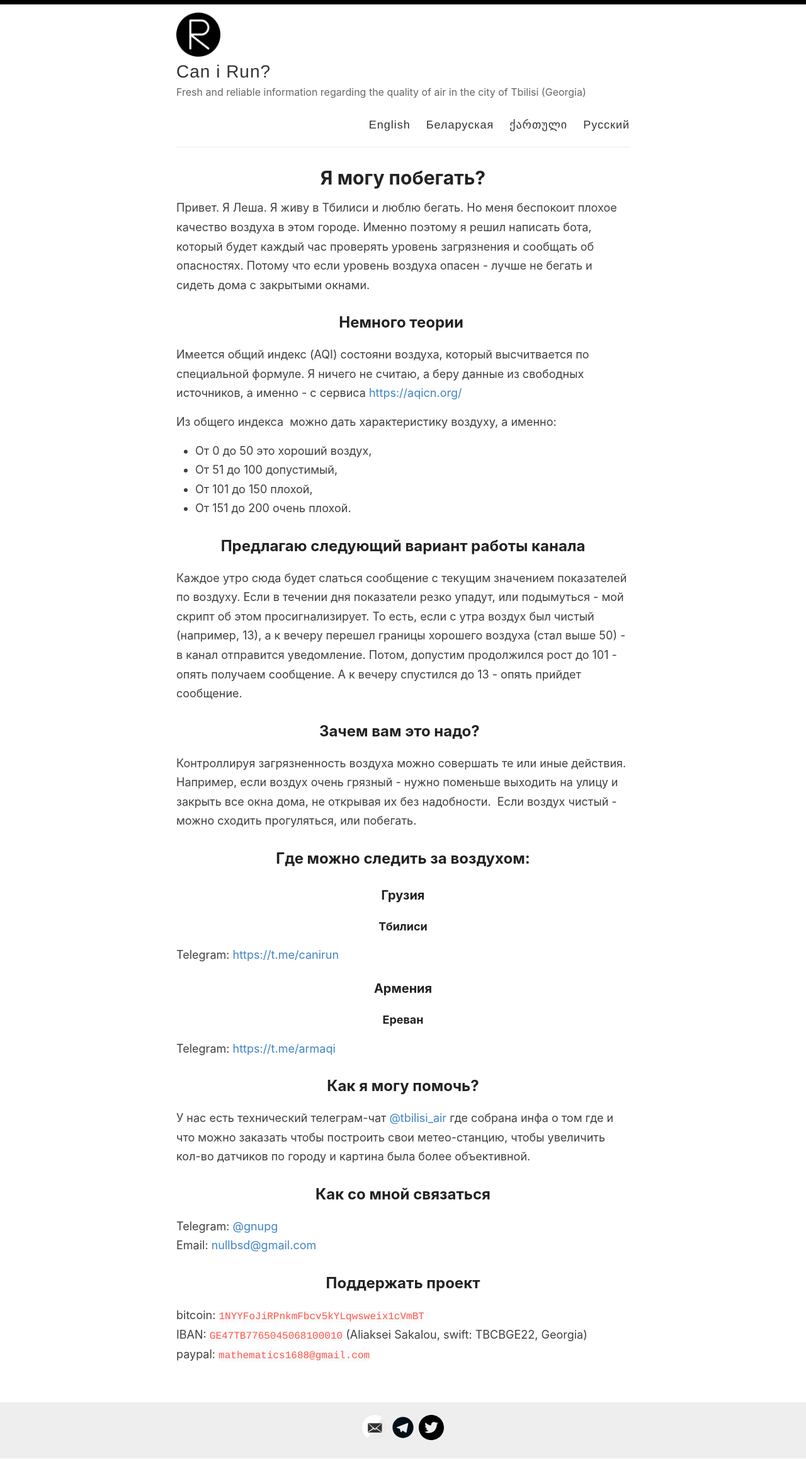
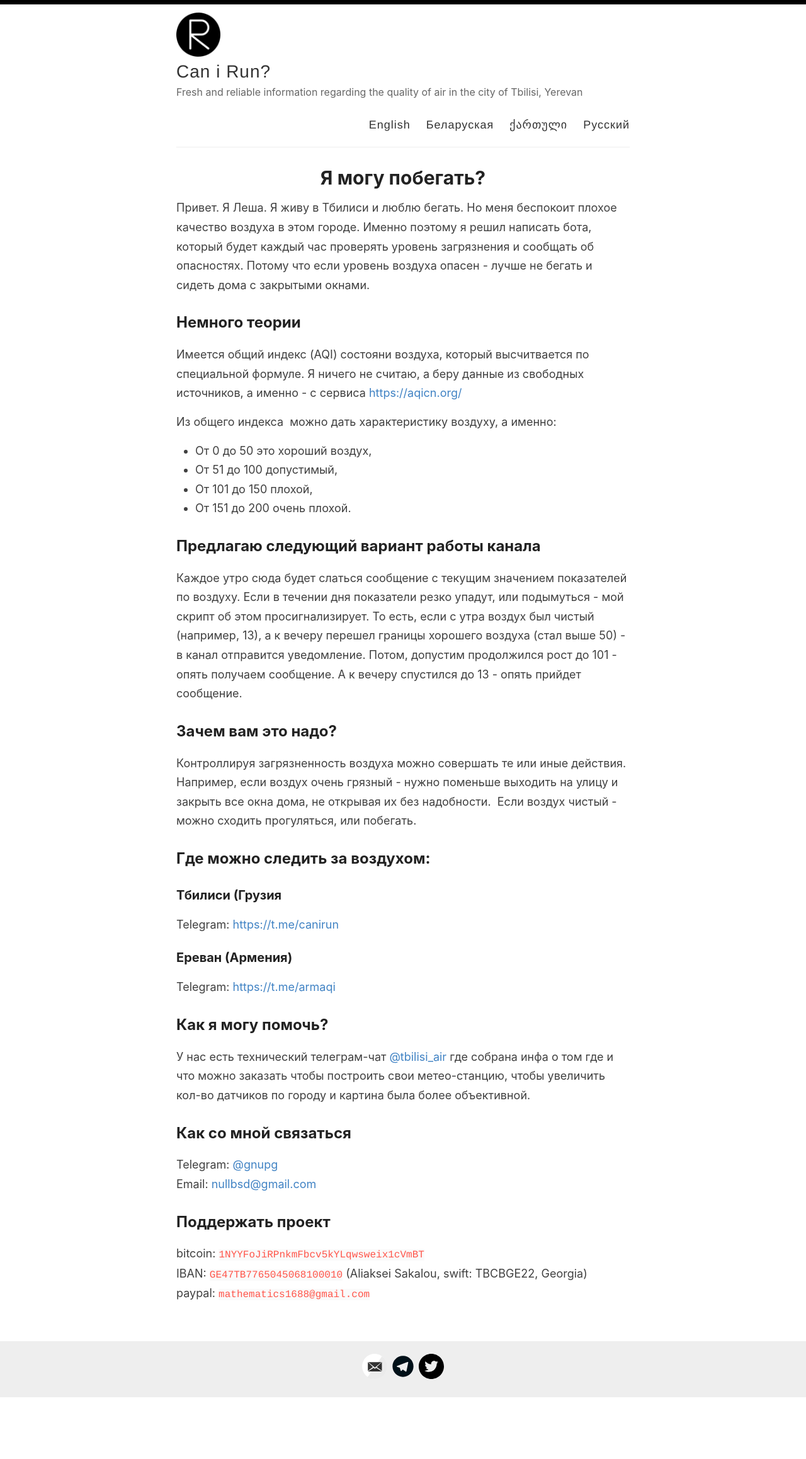
Before and after one commit to canirun/canirun.github.io, a Jekyll site: the page built from _pages/ru.md, in a window 1280 px wide. Shown: the whole page at 63% size. Built offline with Jekyll 4.4.1, drawn with Linux system fonts in a browser that asks for light colours; after the commit the page ends 2219 px from its top, so only the background shows below that.

Commit message:
fix style

```diff
--- a/_config.yml
+++ b/_config.yml
@@ -9,7 +9,7 @@ name: Can i Run?
 author: Liosha Sakalou
 
 # Short bio or description (displayed in the header)
-description: Fresh and reliable information regarding the quality of air in the city of Tbilisi (Georgia)
+description: Fresh and reliable information regarding the quality of air in the city of Tbilisi, Yerevan
 
 # URL of your avatar or profile pic (you could use your GitHub profile pic)
 avatar: /images/reverie.png
--- a/_pages/ru.md
+++ b/_pages/ru.md
@@ -31,12 +31,10 @@ permalink: /ru/
 
 ## Где можно следить за воздухом:
 
-### Грузия
-#### Тбилиси
+### Тбилиси (Грузия
 Telegram: [https://t.me/canirun](https://t.me/canirun)<br>
 
-### Армения
-#### Ереван
+### Ереван (Армения)
 Telegram: [https://t.me/armaqi](https://t.me/armaqi)
 
 ## Как я могу помочь?
--- a/assets/style.scss
+++ b/assets/style.scss
@@ -45,7 +45,7 @@ h1, h2, h3, h4, h5, h6 {
   line-height: 1.7;
   margin: 1em 0 15px;
   padding: 0;
-  text-align: center;
+  text-align: left;
 
   @include mobile {
     line-height: 1.4;
```
